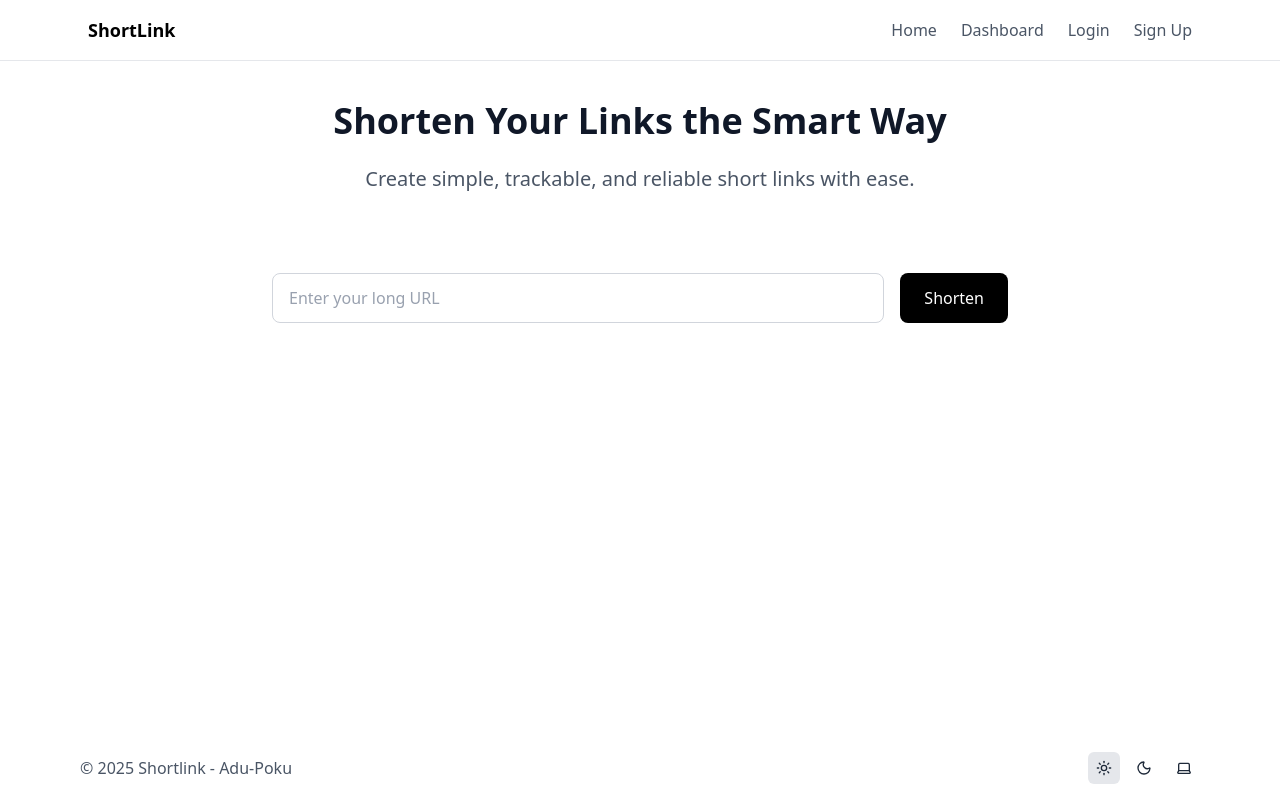
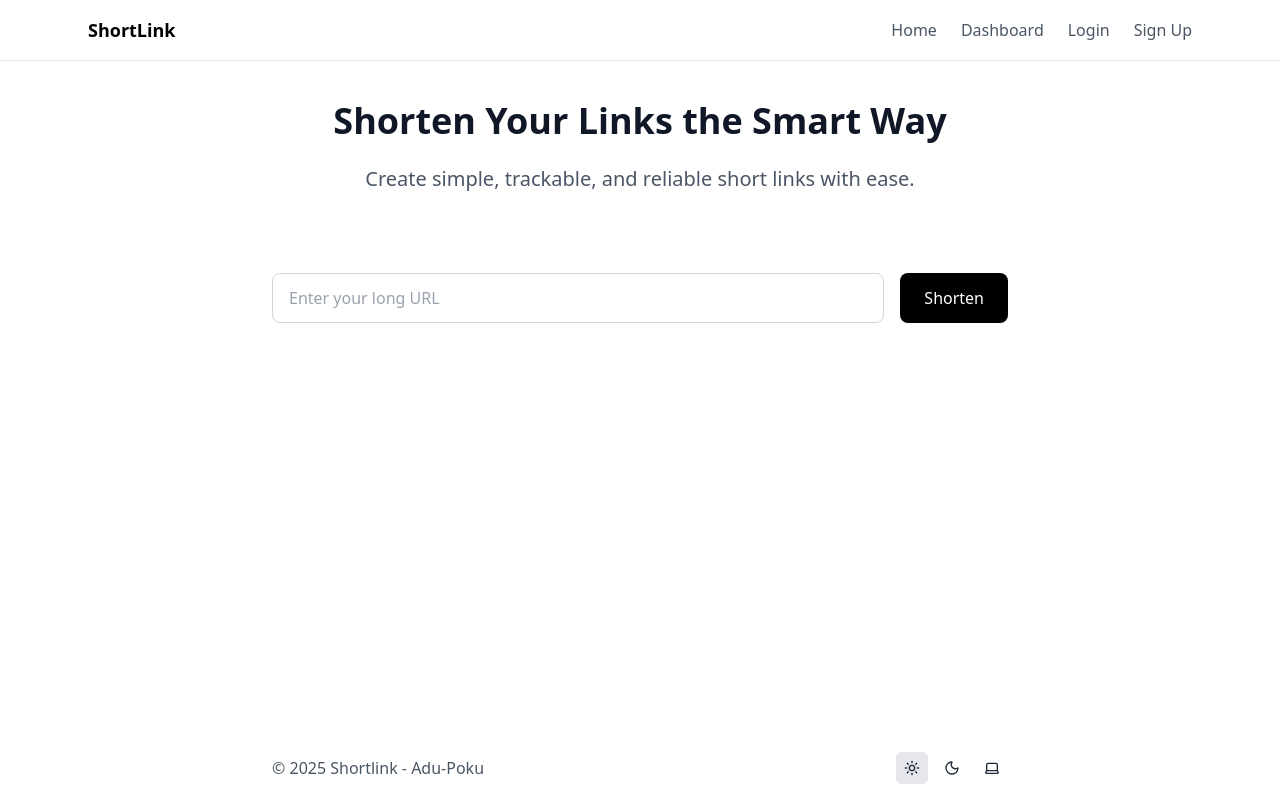
Before and after one commit to adupoku71/url-shortener-frontend, a Next.js app: page / in a window 1280 px wide. Built offline with nearby package versions, Linux system fonts and the light colour scheme.

Commit message:
make footer width better

```diff
--- a/src/components/Footer.tsx
+++ b/src/components/Footer.tsx
@@ -14,7 +14,7 @@ export default function Footer() {
 
   return (
     <footer className="w-full   dark:bg-gray-900 border-gray-200 dark:border-gray-800 py-4">
-      <div className="max-w-6xl mx-auto px-4 flex flex-row sm:flex-row justify-between items-center">
+      <div className="max-w-6xl md:max-w-3xl mx-auto px-4 flex flex-row sm:flex-row justify-between items-center">
         {/* Left Text */}
         <p className="text-sm sm:text-base text-gray-600 dark:text-gray-400 mb-2 sm:mb-0">
           &copy; {new Date().getFullYear()} Shortlink - Adu-Poku
```
